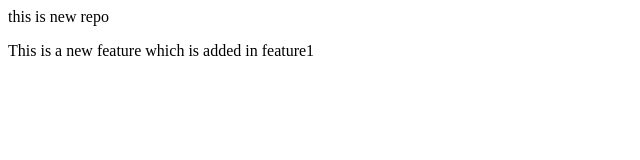
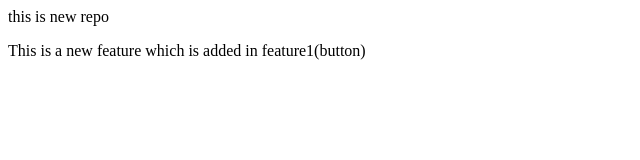
Before and after one commit to dspredy/localrepo, a plain HTML site: page index.html in a window 1280 px wide. Shown: the full height of the page, 0-640 px from the left. Drawn offline with Linux system fonts and the light colour scheme.

```diff
--- a/index.html
+++ b/index.html
@@ -1,2 +1,2 @@
 <p>this is new repo</p>
-<p>This is a new feature which is added in feature1</p>
+<p>This is a new feature which is added in feature1(button)</p>
```
